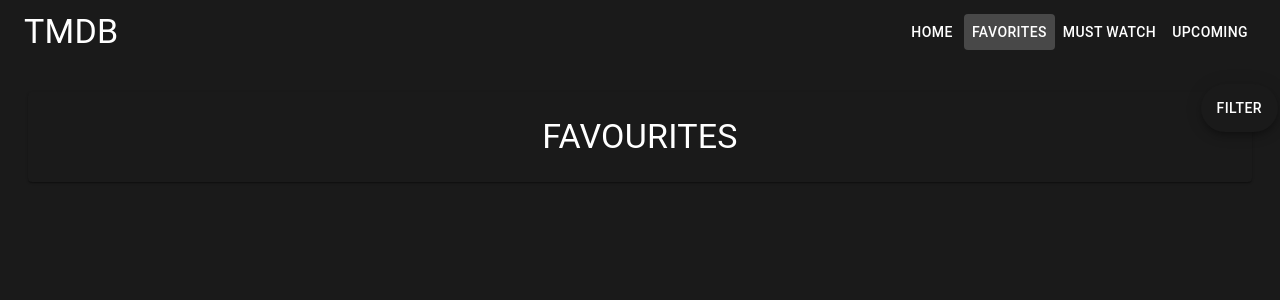
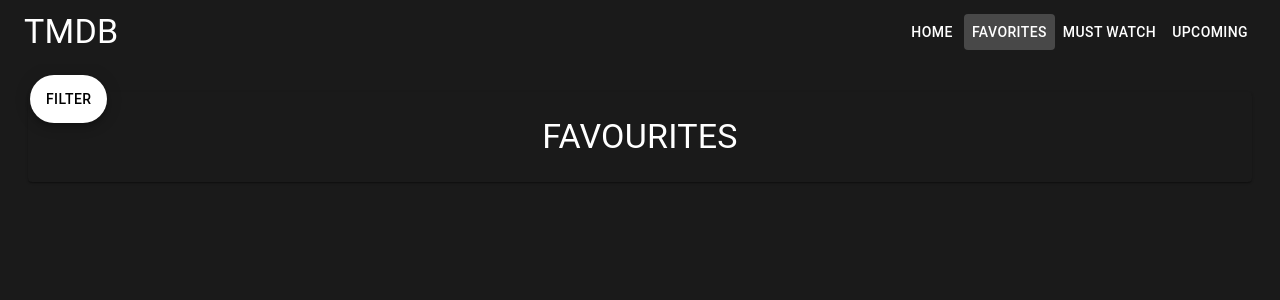
Before and after one commit to chipspeak/full_stack_2_assignment, a React app: page /movies/favourites in a window 1280 px wide. Shown: the top 300 px of the page. Built offline with nearby package versions, Linux system fonts and the light colour scheme; the HTML template or start-up script is replaced by a standard one.

Commit message:
Additional visual tweaks to filter UI and review fab button

```diff
--- a/src/components/filterMoviesCard/index.tsx
+++ b/src/components/filterMoviesCard/index.tsx
@@ -2,11 +2,9 @@ import React, { ChangeEvent } from "react";
 import { SelectChangeEvent } from "@mui/material";
 import Card from "@mui/material/Card";
 import CardContent from "@mui/material/CardContent";
-import Typography from "@mui/material/Typography";
 import InputLabel from "@mui/material/InputLabel";
 import MenuItem from "@mui/material/MenuItem";
 import TextField from "@mui/material/TextField";
-import FilterAltIcon from "@mui/icons-material/FilterAlt";
 import FormControl from "@mui/material/FormControl";
 import Select from "@mui/material/Select";
 import { FilterOption, GenreData } from "../../types/interfaces"; // Include GenreData interface
@@ -28,6 +26,7 @@ const styles = {
     minWidth: 220,
     color: "white",
     backgroundColor: "#1a1a1a",
+    border: '1px solid white',
     '& .MuiInputLabel-root': {
       color: "white",
     },
@@ -89,22 +88,20 @@ const FilterMoviesCard: React.FC<FilterMoviesCardProps> = ({ titleFilter, genreF
     <>
       <Card sx={styles.root} variant="outlined">
         <CardContent>
-          <Typography variant="h5" component="h1">
-            <FilterAltIcon fontSize="large" />
-            Filter the movies.
-          </Typography>
+
+          <InputLabel id="filled-search" sx={{ color: "white", paddingLeft: "10px" }}>Search</InputLabel>
           <TextField
             sx={styles.formControl}
             id="filled-search"
-            label="Search field"
+            label="Title"
             type="search"
             value={titleFilter}
             variant="filled"
             onChange={handleTextChange}
             InputLabelProps={{ style: { color: 'white' } }}
           />
+          <InputLabel id="genre-label" sx={{ color: "white", paddingLeft: "10px" }}>Genre</InputLabel>
           <FormControl sx={styles.formControl}>
-            <InputLabel id="genre-label" sx={{ color: "white" }}>Genre</InputLabel>
             <Select
               labelId="genre-label"
               id="genre-select"
--- a/src/components/movieDetails/index.tsx
+++ b/src/components/movieDetails/index.tsx
@@ -1,39 +1,53 @@
 import React, { useState } from "react";
 import Chip from "@mui/material/Chip";
-// import Paper from "@mui/material/Paper";
 import AccessTimeIcon from "@mui/icons-material/AccessTime";
 import MonetizationIcon from "@mui/icons-material/MonetizationOn";
 import StarRateIcon from "@mui/icons-material/StarRate";
 import Typography from "@mui/material/Typography";
-import { MovieDetailsProps } from "../../types/interfaces";
-import NavigationIcon from "@mui/icons-material/Navigation";
 import Fab from "@mui/material/Fab";
 import Drawer from "@mui/material/Drawer";
 import MovieReviews from "../movieReviews";
+import { MovieDetailsProps } from "../../types/interfaces";
+import { Box } from "@mui/material";
+import NavigationIcon from "@mui/icons-material/Navigation";
 
+//
 const styles = {
   chipSet: {
     display: "flex",
     justifyContent: "center",
     alignItems: "center",
-    flexWrap: "wrap" as const, // Ensure TypeScript understands this as a constant value
-    listStyle: "none" as const,
+    flexWrap: "wrap",
+    listStyle: "none",
     padding: 1.5,
     margin: 0,
   },
   chip: {
     color: "#ffffff",
-    backgroundColor: "transparent", // Transparent background
+    backgroundColor: "transparent",
     margin: "0.5rem",
-    border: "2px solid #ffffff", // White border to ensure visibility
+    border: "2px solid #ffffff",
+  },
+  fabContainer: {
+    display: "flex",
+    justifyContent: "center",
+    marginTop: "1rem",
   },
   fab: {
-    position: "fixed",
-    top: 50,
-    right: 2,
+    backgroundColor: "transparent",
+    color: "#ffffff",
+    border: "2px solid #ffffff",
+    "&:hover": {
+      backgroundColor: "white",
+      color: "black",
+    },
+    width: "auto",
+    height: "auto",
+    padding: "0.5rem 1rem",
   },
   overviewText: {
     color: "#ffffff",
+    textAlign: "center",
   },
 };
 
@@ -45,21 +59,16 @@ const MovieDetails: React.FC<MovieDetailsProps> = (movie) => {
       <Typography variant="h5" component="h3" sx={styles.overviewText}>
         {movie.tagline}
       </Typography>
-
       <Typography variant="h6" component="p" sx={styles.overviewText}>
         {movie.overview}
       </Typography>
 
-      <div style={styles.chipSet}>
+      <Box sx={styles.chipSet}>
         {movie.genres.map((g) => (
-          <Chip
-            key={g.name}
-            label={g.name}
-            sx={styles.chip}
-          />
+          <Chip key={g.name} label={g.name} sx={styles.chip} />
         ))}
-      </div>
-      <div style={styles.chipSet}>
+      </Box>
+      <Box sx={styles.chipSet}>
         <Chip
           icon={<AccessTimeIcon />}
           label={`${movie.runtime} min.`}
@@ -75,25 +84,22 @@ const MovieDetails: React.FC<MovieDetailsProps> = (movie) => {
           label={`${movie.vote_average} (${movie.vote_count})`}
           sx={styles.chip}
         />
-        <Chip
-          label={`Released: ${movie.release_date}`}
-          sx={styles.chip}
-        />
-      </div>
+        <Chip label={`Released: ${movie.release_date}`} sx={styles.chip} />
+      </Box>
+
+      <Box sx={styles.fabContainer}>
         <Fab
           color="secondary"
           variant="extended"
           onClick={() => setDrawerOpen(true)}
-        sx={{ ...styles.fab, marginTop: "1rem" }}
+          sx={styles.fab}
         >
           <NavigationIcon />
           Reviews
         </Fab>
-      <Drawer
-        anchor="top"
-        open={drawerOpen}
-        onClose={() => setDrawerOpen(false)}
-      >
+      </Box>
+
+      <Drawer anchor="top" open={drawerOpen} onClose={() => setDrawerOpen(false)}>
         <MovieReviews {...movie} />
       </Drawer>
     </>
--- a/src/components/movieFilterUI/index.tsx
+++ b/src/components/movieFilterUI/index.tsx
@@ -3,6 +3,7 @@ import React, { useState } from "react";
 import FilterCard from "../filterMoviesCard";
 import Fab from "@mui/material/Fab";
 import Drawer from "@mui/material/Drawer";
+import Box from "@mui/material/Box";
 import { BaseMovieProps } from "../../types/interfaces";
 
 // Filter functions for the movie list by title and genre
@@ -19,18 +20,24 @@ export const genreFilter = (movie: BaseMovieProps, value: string) => {
 // Styles for the filter drawer and the filter button
 const styles = {
   root: {
-    backgroundColor: '#1a1a1a',
+    backgroundColor: "#1a1a1a",
   },
   drawer: {
-    backgroundColor: '#1a1a1a',
-    color: 'white',
+    backgroundColor: "#1a1a1a",
+    color: "white",
+  },
+  fabContainer: {
+    position: "fixed",
+    top: 75,
+    left: 30, // Adjusted to move the Fab button to the left
   },
   fab: {
-    marginTop: 8,
-    position: "fixed",
-    top: 20,
-    right: 2,
-    backgroundColor: '#1a1a1a',
+    backgroundColor: "white",
+    color: "black",
+    "&:hover": {
+      backgroundColor: "#666666",
+      color: "white",
+    },
   },
 };
 
@@ -49,14 +56,16 @@ const MovieFilterUI: React.FC<MovieFilterUIProps> = ({
 
   return (
     <>
+      <Box sx={styles.fabContainer}>
         <Fab
-        color="secondary"
+          color="primary"
           variant="extended"
           onClick={() => setDrawerOpen(true)}
           sx={styles.fab}
         >
           Filter
         </Fab>
+      </Box>
       <Drawer
         anchor="left"
         open={drawerOpen}
--- a/src/components/movieReview/index.tsx
+++ b/src/components/movieReview/index.tsx
@@ -1,11 +1,14 @@
 import React from "react";
 import { Review } from "../../types/interfaces";
+import { Typography } from "@mui/material";
 
 const MovieReview: React.FC<Review> =  (props) => {
   return (
     <>
+    <Typography variant="h6" component="h3">
       <p>Review By: {props.author} </p>
       <p>{props.content} </p>
+    </Typography>
     </>
   );
 };
--- a/src/types/interfaces.ts
+++ b/src/types/interfaces.ts
@@ -18,6 +18,7 @@ export interface BaseMovieProps {
     favourite?: boolean;
     playlist?: boolean;
     genre_ids?: number[];
+    cast?: MovieCastMember[];
   }
 
   export interface MovieListPageTemplateProps extends BaseMovieListProps {
```
Lines whose indentation alone changed are shown as unchanged.
